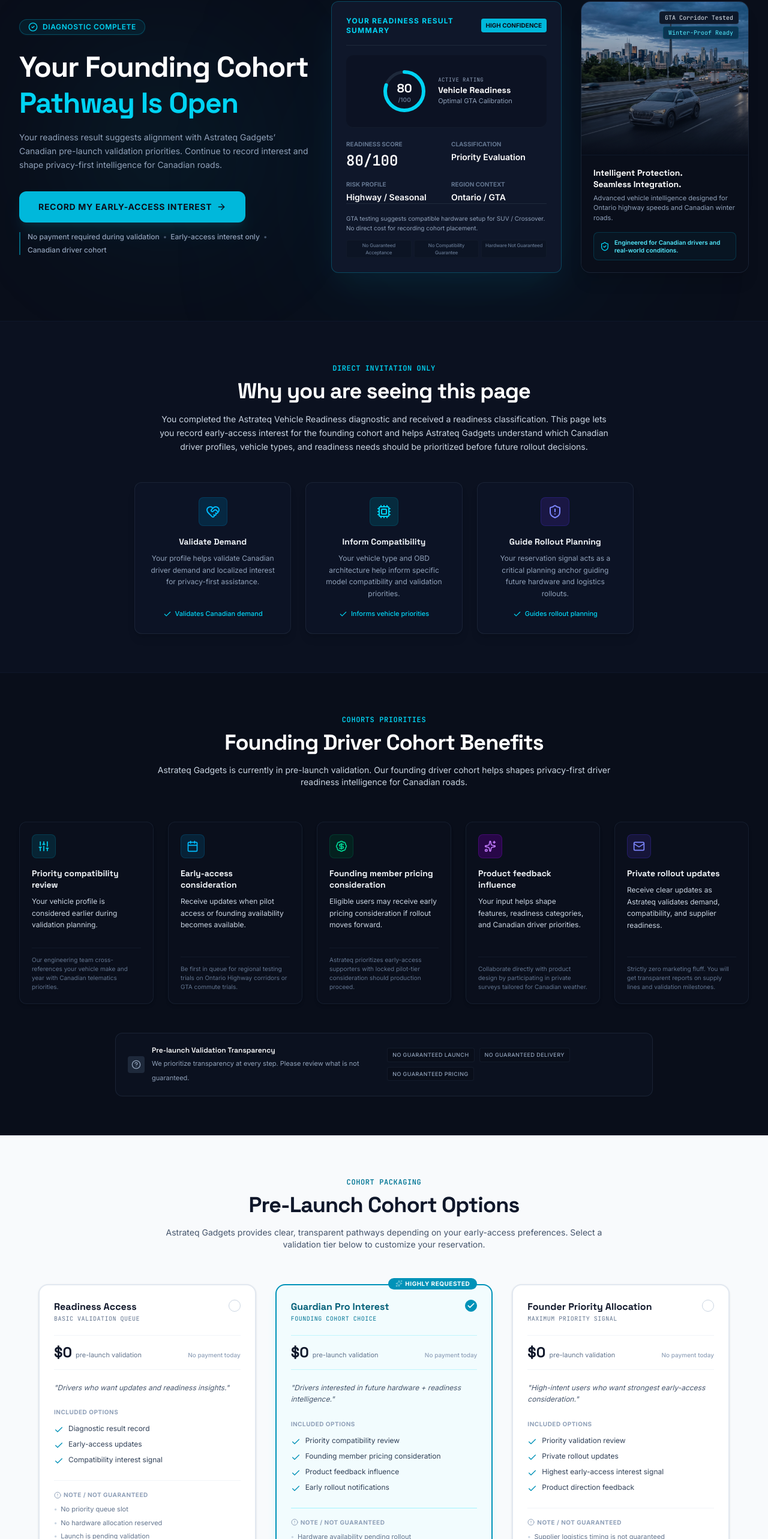
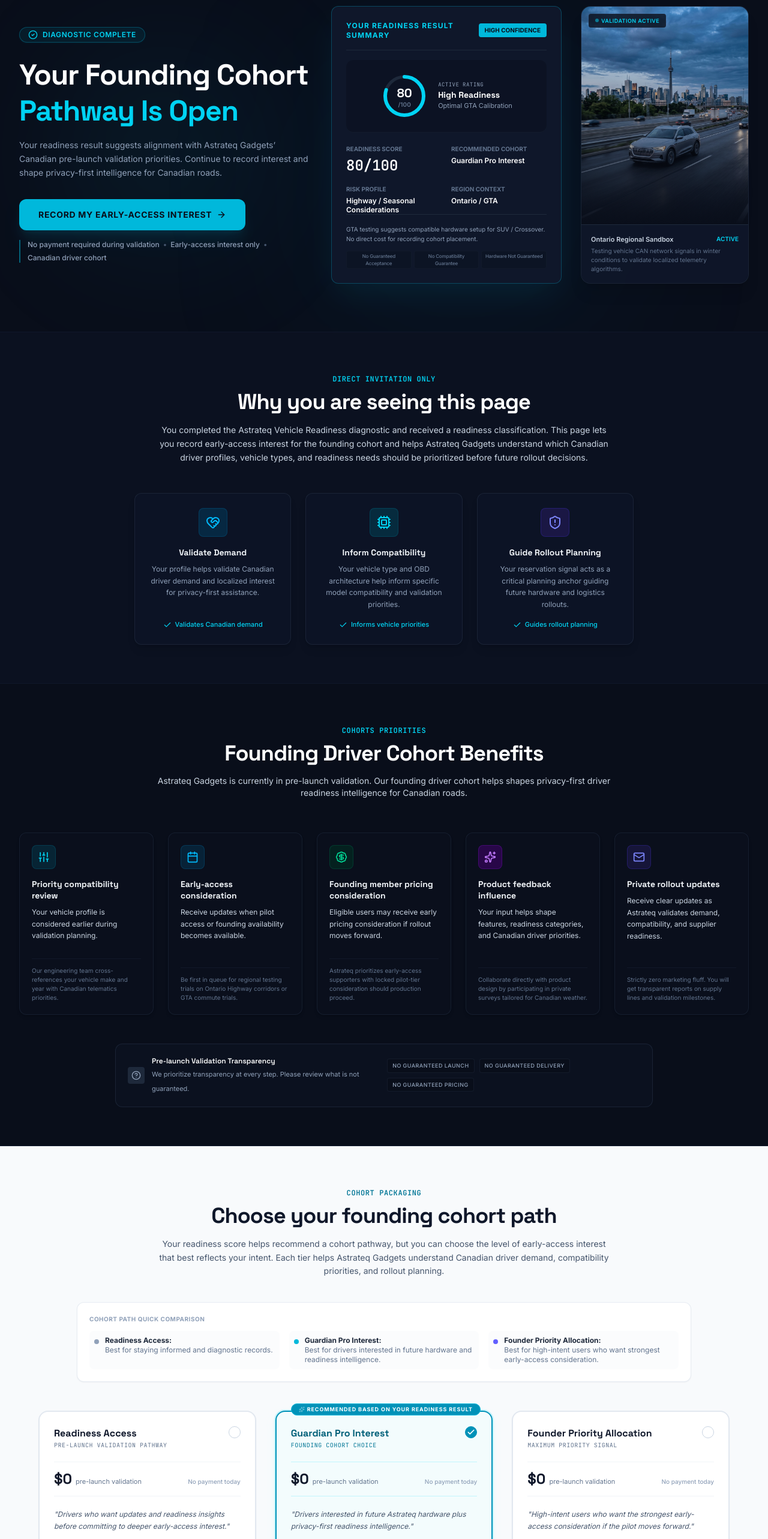
Before and after one commit to MaverickKing17/astrateq-cohort-reservation, a React (Vite) app: page / in a window 1280 px wide. Shown: the part 217-2783 px from the top of the page at 60% size. Built offline with nearby package versions, Linux system fonts and the light colour scheme.

Commit message:
feat: update brand visuals and refine tier logic
Replace logo assets, implement dynamic readiness scoring in hero, and update tier definitions and reservation form details to improve funnel clarity.

```diff
--- a/src/App.tsx
+++ b/src/App.tsx
@@ -162,6 +162,7 @@
         {/* 6. Interactive Package/Tier Validation */}
         <TierSelection
           mode={mode}
+          score={diagnostic.score}
           selectedTierId={selectedTierId}
           onSelectTier={setSelectedTierId}
           onTriggerEvent={triggerEvent}
--- a/src/components/Footer.tsx
+++ b/src/components/Footer.tsx
@@ -47,11 +47,13 @@
         <div className="grid grid-cols-1 md:grid-cols-4 gap-8 mb-12">
           {/* Logo Brand */}
           <div className="space-y-4">
-            <div className="flex items-center space-x-2">
-              <div className="flex h-8 w-8 items-center justify-center rounded bg-gradient-to-br from-cyan-500 to-sky-600 text-white">
-                <ShieldCheck className="h-5 w-5" />
-              </div>
-              <span className="font-display font-extrabold text-white">Astrateq Gadgets</span>
+            <div className="flex items-center">
+              <img
+                src="https://i.ibb.co/zhgDcPJM/Astrateq.png"
+                alt="Astrateq Gadgets"
+                className="h-11 w-auto object-contain"
+                referrerPolicy="no-referrer"
+              />
             </div>
             <p className="text-[11px] leading-relaxed text-slate-400">
               Developing privacy-first driver readiness intelligence optimized for Ontario corridors and broader Canadian environments.
--- a/src/components/HeroSection.tsx
+++ b/src/components/HeroSection.tsx
@@ -1,4 +1,4 @@
-import { CheckCircle2, ShieldCheck, HelpCircle, ArrowRight, Gauge, Cpu, MapPin, AlertTriangle } from 'lucide-react';
+import { CheckCircle2, ShieldCheck, ArrowRight, Gauge, Cpu, MapPin, AlertTriangle, Sparkles } from 'lucide-react';
 import { FunnelMode, DiagnosticResult } from '../types';
 
 interface HeroSectionProps {
@@ -14,7 +14,50 @@
   onScrollToForm,
   onTriggerEvent,
 }: HeroSectionProps) {
-  const { score, classification, confidence, riskProfile, region, vehicleType } = diagnostic;
+  const { score, region, vehicleType } = diagnostic;
+
+  // Dynamic Score Range logic based on user guidelines
+  const getScoreAttributes = (s: number) => {
+    if (s >= 90) {
+      return {
+        scoreLabel: 'Exceptional Readiness',
+        recommendedTier: 'Founder Priority Allocation',
+        confidence: 'Very High',
+        riskProfile: 'Low-to-Moderate Seasonal Risk',
+        badgeColor: 'bg-emerald-500 text-slate-950',
+        ringColor: 'text-emerald-400 stroke-emerald-400',
+      };
+    } else if (s >= 75) {
+      return {
+        scoreLabel: 'High Readiness',
+        recommendedTier: 'Guardian Pro Interest',
+        confidence: 'High',
+        riskProfile: 'Highway / Seasonal Considerations',
+        badgeColor: 'bg-cyan-500 text-slate-950',
+        ringColor: 'text-cyan-400 stroke-cyan-400',
+      };
+    } else if (s >= 60) {
+      return {
+        scoreLabel: 'Moderate Readiness',
+        recommendedTier: 'Readiness Access',
+        confidence: 'Moderate',
+        riskProfile: 'Mixed Driving Readiness Review',
+        badgeColor: 'bg-indigo-500 text-white',
+        ringColor: 'text-indigo-400 stroke-indigo-400',
+      };
+    } else {
+      return {
+        scoreLabel: 'Needs Attention',
+        recommendedTier: 'Standard Validation Queue',
+        confidence: 'Needs Review',
+        riskProfile: 'Elevated Readiness Concerns',
+        badgeColor: 'bg-amber-500 text-slate-950',
+        ringColor: 'text-amber-400 stroke-amber-400',
+      };
+    }
+  };
+
+  const attributes = getScoreAttributes(score);
 
   // Circle path mathematics for score ring
   const radius = 32;
@@ -22,26 +65,8 @@
   const strokeDashoffset = circumference - (score / 100) * circumference;
 
   const handleCtaClick = () => {
-    onTriggerEvent('primary_cta_clicked', { mode, score, classification });
+    onTriggerEvent('primary_cta_clicked', { mode, score, classification: attributes.recommendedTier });
     onScrollToForm();
-  };
-
-  // Color mappings based on score classification
-  const getScoreColor = () => {
-    if (score >= 90) return 'text-emerald-400 stroke-emerald-400';
-    if (score >= 70) return 'text-cyan-400 stroke-cyan-400';
-    return 'text-amber-400 stroke-amber-400';
-  };
-
-  const getConfidenceBadge = () => {
-    switch (confidence) {
-      case 'High':
-        return <span className="text-emerald-400 bg-emerald-500/10 border border-emerald-500/20 px-2 py-0.5 rounded text-[11px] font-semibold">High</span>;
-      case 'Moderate':
-        return <span className="text-amber-400 bg-amber-500/10 border border-amber-500/20 px-2 py-0.5 rounded text-[11px] font-semibold">Moderate</span>;
-      default:
-        return <span className="text-rose-400 bg-rose-500/10 border border-rose-500/20 px-2 py-0.5 rounded text-[11px] font-semibold">Needs Review</span>;
-    }
   };
 
   return (
@@ -106,8 +131,8 @@
               <div>
                 <div className="flex items-center justify-between mb-4 border-b border-slate-800 pb-4">
                   <h3 className="text-xs font-bold uppercase tracking-widest text-cyan-400">Your Readiness Result Summary</h3>
-                  <span className="px-2 py-1 bg-cyan-500 text-slate-950 text-[10px] font-black rounded uppercase shrink-0">
-                    {confidence} Confidence
+                  <span className={`px-2.5 py-1 text-[10px] font-black rounded uppercase shrink-0 transition-all duration-300 ${attributes.badgeColor}`}>
+                    {attributes.confidence} Confidence
                   </span>
                 </div>
 
@@ -128,7 +153,7 @@
                         cx="40"
                         cy="40"
                         r={radius}
-                        className={`fill-none transition-all duration-1000 ${getScoreColor()}`}
+                        className={`fill-none transition-all duration-500 ${attributes.ringColor}`}
                         strokeWidth="6"
                         strokeDasharray={circumference}
                         strokeDashoffset={strokeDashoffset}
@@ -143,8 +168,12 @@
                   </div>
                   <div className="ml-4 text-left">
                     <span className="text-[9px] text-slate-400 font-mono tracking-wider uppercase block">Active Rating</span>
-                    <h3 className="font-display text-sm font-bold text-white">Vehicle Readiness</h3>
-                    <p className="text-[11px] text-slate-400">{score >= 80 ? 'Optimal GTA Calibration' : 'Queue tier'}</p>
+                    <h3 className="font-display text-sm font-bold text-white transition-colors duration-300">
+                      {attributes.scoreLabel}
+                    </h3>
+                    <p className="text-[11px] text-slate-400">
+                      {score >= 75 ? 'Optimal GTA Calibration' : 'Validation Queue Tier'}
+                    </p>
                   </div>
                 </div>
 
@@ -155,16 +184,16 @@
                     <p className="text-2xl font-mono font-bold text-white">{score}/100</p>
                   </div>
                   <div className="space-y-1">
-                    <p className="text-[10px] text-slate-500 uppercase font-bold">Classification</p>
-                    <p className="text-sm font-semibold text-white truncate">{classification.replace(' Cohort', '')}</p>
+                    <p className="text-[10px] text-slate-500 uppercase font-bold">Recommended Cohort</p>
+                    <p className="text-xs font-semibold text-white leading-tight mt-0.5">{attributes.recommendedTier}</p>
                   </div>
                   <div className="space-y-1">
                     <p className="text-[10px] text-slate-500 uppercase font-bold">Risk Profile</p>
-                    <p className="text-sm font-semibold text-white">{riskProfile}</p>
+                    <p className="text-xs font-semibold text-white leading-tight mt-0.5">{attributes.riskProfile}</p>
                   </div>
                   <div className="space-y-1">
                     <p className="text-[10px] text-slate-500 uppercase font-bold">Region Context</p>
-                    <p className="text-sm font-semibold text-white">{region}</p>
+                    <p className="text-xs font-semibold text-white leading-tight mt-0.5">{region}</p>
                   </div>
                 </div>
               </div>
@@ -198,34 +227,23 @@
                 />
                 {/* Ambient vignette gradient */}
                 <div className="absolute inset-0 bg-gradient-to-t from-slate-950 via-slate-900/20 to-transparent" />
-                <div className="absolute inset-0 bg-slate-950/10" />
 
-                {/* Local Climate Overlays */}
-                <div className="absolute top-4 right-4 flex flex-col items-end space-y-1">
-                  <span className="text-[10px] bg-slate-950/85 text-slate-200 border border-slate-800/60 font-mono px-2 py-0.5 rounded backdrop-blur-xs shadow-sm">
-                    GTA Corridor Tested
-                  </span>
-                  <span className="text-[10px] bg-sky-950/85 text-cyan-300 border border-cyan-800/40 font-mono px-2 py-0.5 rounded backdrop-blur-xs shadow-sm">
-                    Winter-Proof Ready
-                  </span>
+                {/* Absolute overlay tag */}
+                <div className="absolute top-3 left-3 bg-slate-950/80 backdrop-blur-md border border-slate-800/60 rounded px-2.5 py-1 text-[9px] uppercase tracking-wider font-semibold text-cyan-400 flex items-center gap-1">
+                  <span className="w-1.5 h-1.5 rounded-full bg-cyan-400 animate-pulse" />
+                  <span>Validation active</span>
                 </div>
               </div>
 
-              {/* Text Context Content */}
-              <div className="p-5 bg-slate-950 relative border-t border-slate-900">
-                <h3 className="font-display font-bold text-white text-sm mb-1 leading-snug">
-                  Intelligent Protection.<br />Seamless Integration.
-                </h3>
-                <p className="text-[11px] text-slate-400 mb-4 leading-normal">
-                  Advanced vehicle intelligence designed for Ontario highway speeds and Canadian winter roads.
+              {/* Small info box at bottom */}
+              <div className="p-4 bg-slate-900/90 border-t border-slate-800">
+                <div className="flex items-center justify-between text-[11px] font-semibold text-slate-300">
+                  <span>Ontario Regional Sandbox</span>
+                  <span className="text-[10px] text-cyan-400">ACTIVE</span>
+                </div>
+                <p className="text-[10px] text-slate-500 mt-1 leading-normal">
+                  Testing vehicle CAN network signals in winter conditions to validate localized telemetry algorithms.
                 </p>
-
-                <div className="flex items-center space-x-2 border border-cyan-500/20 rounded-lg p-2.5 bg-cyan-950/20">
-                  <ShieldCheck className="h-4 w-4 text-cyan-400 shrink-0" />
-                  <span className="text-[10px] font-semibold text-cyan-300 leading-tight">
-                    Engineered for Canadian drivers and real-world conditions.
-                  </span>
-                </div>
               </div>
             </div>
           </div>
--- a/src/components/TierSelection.tsx
+++ b/src/components/TierSelection.tsx
@@ -1,8 +1,9 @@
-import { Check, AlertCircle, Sparkles, ChevronRight } from 'lucide-react';
+import { Check, AlertCircle, Sparkles, ChevronRight, Info } from 'lucide-react';
 import { FunnelMode, Tier } from '../types';
 
 interface TierSelectionProps {
   mode: FunnelMode;
+  score: number;
   selectedTierId: string;
   onSelectTier: (tierId: string) => void;
   onTriggerEvent: (name: string, meta: Record<string, any>) => void;
@@ -10,6 +11,7 @@
 
 export default function TierSelection({
   mode,
+  score,
   selectedTierId,
   onSelectTier,
   onTriggerEvent,
@@ -19,17 +21,19 @@
     {
       id: 'tier-1',
       name: 'Readiness Access',
-      tagline: 'Basic Validation Queue',
-      bestFor: 'Drivers who want updates and readiness insights.',
+      tagline: 'Pre-launch Validation Pathway',
+      bestFor: 'Drivers who want updates and readiness insights before committing to deeper early-access interest.',
       includes: [
         'Diagnostic result record',
-        'Early-access updates',
+        'Pre-launch readiness updates',
         'Compatibility interest signal',
+        'Privacy-first program updates',
       ],
       notGuaranteed: [
-        'No priority queue slot',
-        'No hardware allocation reserved',
-        'Launch is pending validation',
+        'Hardware access',
+        'Compatibility approval',
+        'Launch timing',
+        'Final pricing',
       ],
       depositAmount: 0,
     },
@@ -37,17 +41,19 @@
       id: 'tier-2',
       name: 'Guardian Pro Interest',
       tagline: 'Founding Cohort Choice',
-      bestFor: 'Drivers interested in future hardware + readiness intelligence.',
+      bestFor: 'Drivers interested in future Astrateq hardware plus privacy-first readiness intelligence.',
       includes: [
         'Priority compatibility review',
         'Founding member pricing consideration',
         'Product feedback influence',
         'Early rollout notifications',
+        'Future hardware interest signal',
       ],
       notGuaranteed: [
-        'Hardware availability pending rollout',
-        'Pricing is subject to final production cost',
-        'Compatibility depends on final OBD validation',
+        'Hardware delivery',
+        'Final product availability',
+        'Guaranteed pricing',
+        'Guaranteed compatibility',
       ],
       depositAmount: 49,
     },
@@ -55,21 +61,34 @@
       id: 'tier-3',
       name: 'Founder Priority Allocation',
       tagline: 'Maximum Priority Signal',
-      bestFor: 'High-intent users who want strongest early-access consideration.',
+      bestFor: 'High-intent users who want the strongest early-access consideration if the pilot moves forward.',
       includes: [
+        'Highest early-access interest signal',
         'Priority validation review',
         'Private rollout updates',
-        'Highest early-access interest signal',
         'Product direction feedback',
+        'Early pricing consideration if rollout proceeds',
       ],
       notGuaranteed: [
-        'Supplier logistics timing is not guaranteed',
-        'No guaranteed delivery dates',
-        'Rollout depends on full cohort sign-up goals',
+        'Guaranteed access',
+        'Guaranteed hardware',
+        'Guaranteed pricing',
+        'Confirmed delivery date',
+        'Certified safety status',
       ],
       depositAmount: 99,
     },
   ];
+
+  // Dynamic recommendation based on score
+  const getRecommendedTierId = (s: number): string => {
+    if (s >= 90) return 'tier-3';
+    if (s >= 75) return 'tier-2';
+    if (s >= 60) return 'tier-1';
+    return ''; // Under 60 doesn't get a premium cohort recommendation
+  };
+
+  const recommendedTierId = getRecommendedTierId(score);
 
   const handleTierSelect = (tier: Tier) => {
     onSelectTier(tier.id);
@@ -86,23 +105,53 @@
       <div className="mx-auto max-w-7xl px-6 lg:px-8">
 
         {/* Section Header */}
-        <div className="text-center max-w-3xl mx-auto mb-14">
-          <span className="text-xs font-semibold tracking-wider text-cyan-700 uppercase font-mono">
+        <div className="text-center max-w-3xl mx-auto mb-10">
+          <span className="text-xs font-bold tracking-wider text-cyan-700 uppercase font-mono">
             Cohort Packaging
           </span>
           <h2 className="mt-2 font-display text-3xl font-bold tracking-tight text-slate-900 sm:text-4xl">
-            Pre-Launch Cohort Options
+            Choose your founding cohort path
           </h2>
-          <p className="mt-4 text-sm text-slate-600">
-            Astrateq Gadgets provides clear, transparent pathways depending on your early-access preferences. Select a validation tier below to customize your reservation.
+          <p className="mt-4 text-sm text-slate-600 leading-relaxed">
+            Your readiness score helps recommend a cohort pathway, but you can choose the level of early-access interest that best reflects your intent. Each tier helps Astrateq Gadgets understand Canadian driver demand, compatibility priorities, and rollout planning.
           </p>
+        </div>
+
+        {/* Comparison Row (Section 5 requirement) */}
+        <div className="mb-12 max-w-5xl mx-auto bg-white rounded-xl border border-slate-200/80 p-5 shadow-xs">
+          <span className="text-[10px] font-bold text-slate-400 uppercase tracking-wider block mb-3 text-center md:text-left">
+            Cohort Path Quick Comparison
+          </span>
+          <div className="grid grid-cols-1 md:grid-cols-3 gap-4 text-xs">
+            <div className="flex items-start space-x-2.5 p-2 rounded-lg bg-slate-50/50">
+              <div className="w-2 h-2 rounded-full bg-slate-400 mt-1.5 shrink-0" />
+              <div>
+                <strong className="text-slate-800 block">Readiness Access:</strong>
+                <span className="text-slate-500">Best for staying informed and diagnostic records.</span>
+              </div>
+            </div>
+            <div className="flex items-start space-x-2.5 p-2 rounded-lg bg-slate-50/50">
+              <div className="w-2 h-2 rounded-full bg-cyan-500 mt-1.5 shrink-0" />
+              <div>
+                <strong className="text-slate-800 block">Guardian Pro Interest:</strong>
+                <span className="text-slate-500">Best for drivers interested in future hardware and readiness intelligence.</span>
+              </div>
+            </div>
+            <div className="flex items-start space-x-2.5 p-2 rounded-lg bg-slate-50/50">
+              <div className="w-2 h-2 rounded-full bg-indigo-500 mt-1.5 shrink-0" />
+              <div>
+                <strong className="text-slate-800 block">Founder Priority Allocation:</strong>
+                <span className="text-slate-500">Best for high-intent users who want strongest early-access consideration.</span>
+              </div>
+            </div>
+          </div>
         </div>
 
         {/* Grid */}
         <div className="grid grid-cols-1 md:grid-cols-3 gap-8 items-stretch max-w-6xl mx-auto">
           {tiers.map((tier) => {
             const isSelected = selectedTierId === tier.id;
-            const isRecommended = tier.id === 'tier-2';
+            const isRecommended = recommendedTierId === tier.id;
 
             return (
               <div
@@ -110,16 +159,18 @@
                 onClick={() => handleTierSelect(tier)}
                 className={`relative flex flex-col justify-between rounded-2xl border-2 p-6 cursor-pointer transition-all duration-300 group ${
                   isSelected
-                    ? 'border-cyan-600 bg-cyan-50/50 shadow-lg shadow-cyan-100'
-                    : 'border-slate-200 bg-white hover:border-slate-300 hover:bg-slate-50/50 shadow-sm'
-                }`}
+                    ? 'border-cyan-600 bg-cyan-50/40 shadow-lg shadow-cyan-100/60'
+                    : isRecommended
+                    ? 'border-cyan-500/50 bg-white shadow-md shadow-cyan-500/5 hover:border-cyan-500'
+                    : 'border-slate-200 bg-white hover:border-slate-300 hover:bg-slate-50/50 shadow-xs'
+                } ${isRecommended ? 'ring-2 ring-cyan-400/20' : ''}`}
                 id={`tier-selection-${tier.id}`}
               >
-                {/* Popular Badge */}
+                {/* Recommended Badge */}
                 {isRecommended && (
-                  <span className="absolute -top-3 right-6 inline-flex items-center space-x-1 rounded-full bg-cyan-600 px-3 py-0.5 text-[10px] font-extrabold text-white tracking-wider uppercase">
-                    <Sparkles className="h-3 w-3 animate-pulse" />
-                    <span>Highly Requested</span>
+                  <span className="absolute -top-3.5 left-6 inline-flex items-center space-x-1 rounded-full bg-cyan-600 border border-cyan-500 px-3 py-0.5 text-[9px] font-extrabold text-white tracking-widest uppercase">
+                    <Sparkles className="h-2.5 w-2.5 animate-pulse text-white" />
+                    <span>Recommended based on your readiness result</span>
                   </span>
                 )}
 
@@ -142,6 +193,8 @@
                     <div className={`h-5 w-5 rounded-full border flex items-center justify-center transition-all ${
                       isSelected
                         ? 'border-cyan-600 bg-cyan-600 text-white'
+                        : isRecommended
+                        ? 'border-cyan-400 group-hover:border-cyan-500 text-transparent'
                         : 'border-slate-300 group-hover:border-slate-400 text-transparent'
                     }`}>
                       {isSelected && <Check className="h-3.5 w-3.5 stroke-[3]" />}
@@ -212,10 +265,18 @@
                     className={`w-full py-3 rounded-xl text-xs font-semibold flex items-center justify-center gap-1 transition-all ${
                       isSelected
                         ? 'bg-slate-900 text-white shadow-md shadow-slate-900/10'
+                        : isRecommended
+                        ? 'bg-cyan-50 hover:bg-cyan-100 text-cyan-800 border border-cyan-200'
                         : 'bg-white hover:bg-slate-100 text-slate-700 border border-slate-200'
                     }`}
                   >
-                    <span>{isSelected ? 'Active Selection' : 'Choose This Cohort'}</span>
+                    <span>
+                      {isSelected
+                        ? 'Active Selection'
+                        : isRecommended
+                        ? 'Select Recommended Option'
+                        : `Select ${tier.name}`}
+                    </span>
                     <ChevronRight className="h-3.5 w-3.5" />
                   </button>
                 </div>
```
Also changed, not shown: src/components/Header.tsx (+7 -9 lines), src/components/ReservationForm.tsx (+11 -3 lines).
